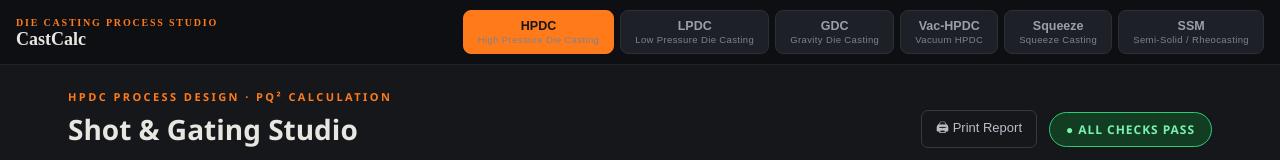
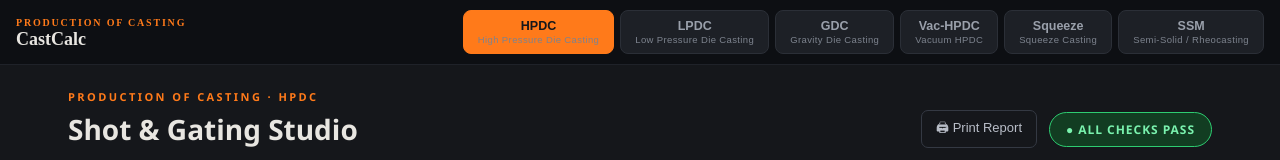
Before and after one commit to skmudassir-it/production-of-casting, a Next.js app: page / in a window 1280 px wide. Shown: the top 160 px of the page. Built offline with nearby package versions, Linux system fonts and the light colour scheme.

Commit message:
Rebrand: Production of Casting — updated title, eyebrow text, Vercel/GitHub project names

```diff
--- a/src/app/layout.tsx
+++ b/src/app/layout.tsx
@@ -13,7 +13,7 @@ const geistMono = Geist_Mono({
 });
 
 export const metadata: Metadata = {
-  title: "CastCalc — Die Casting Process Design Studio | HPDC · LPDC · GDC · Vacuum · Squeeze · SSM",
+  title: "Production of Casting — Die Casting Process Design Studio | HPDC · LPDC · GDC · Vacuum · Squeeze · SSM",
   description: "Complete die casting process design tools for HPDC, LPDC, GDC, Vacuum HPDC, Squeeze Casting, and Semi-Solid / Rheocasting. PQ² diagrams, shot profiles, gate sizing, solidification analysis.",
 };
 
--- a/src/components/DieCastingStudio.tsx
+++ b/src/components/DieCastingStudio.tsx
@@ -64,7 +64,7 @@ export default function DieCastingStudio() {
       >
         <div style={{ marginRight: 8 }}>
           <div style={{ fontSize: 10, letterSpacing: "0.18em", color: "#ff7a1a", fontWeight: 700, marginBottom: 2 }}>
-            DIE CASTING PROCESS STUDIO
+            PRODUCTION OF CASTING
           </div>
           <div style={{ fontSize: 18, fontWeight: 800, color: "#e8e6e1", lineHeight: 1 }}>
             CastCalc
--- a/src/components/PQ2Calculator.tsx
+++ b/src/components/PQ2Calculator.tsx
@@ -766,7 +766,7 @@ export default function PQ2App() {
 
       <header style={st.header}>
         <div>
-          <div style={st.eyebrow}>HPDC PROCESS DESIGN · PQ² CALCULATION</div>
+          <div style={st.eyebrow}>PRODUCTION OF CASTING · HPDC</div>
           <h1 style={st.h1}>Shot &amp; Gating Studio</h1>
         </div>
         <div style={{ display: "flex", alignItems: "center", gap: 12, flexWrap: "wrap" }}>
```
